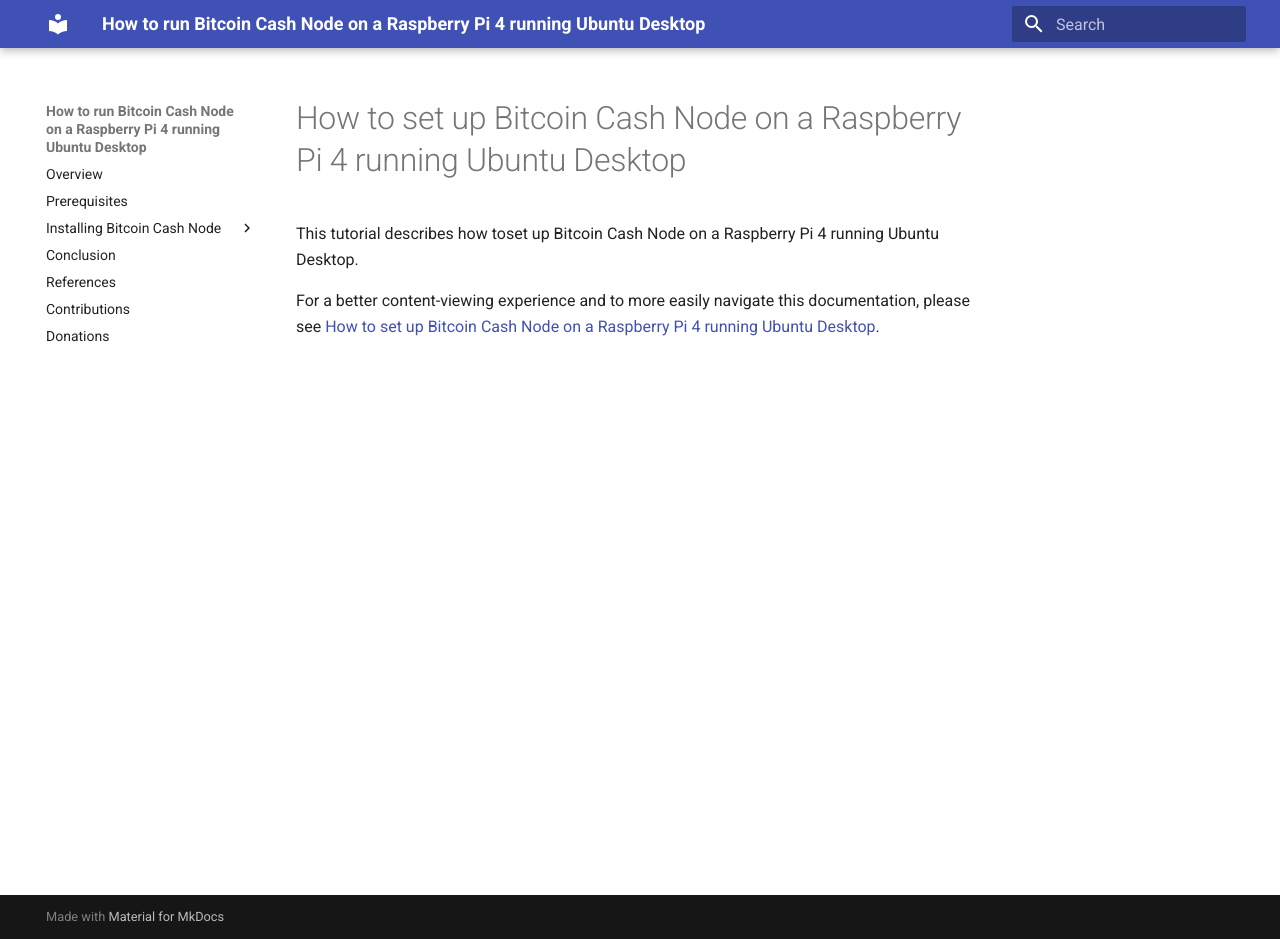
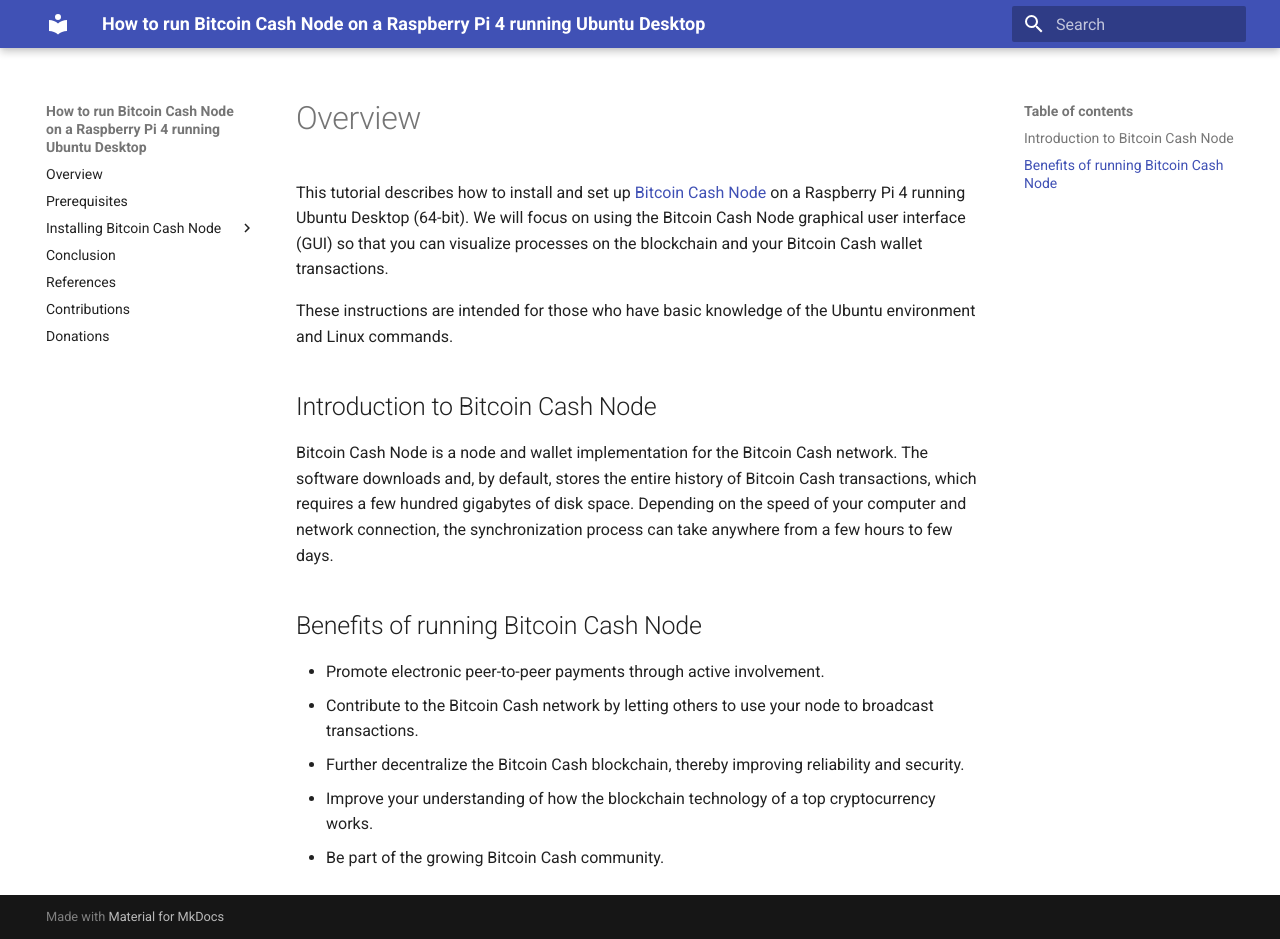
Before and after one commit to josh-wong/bitcoin-cash-node-on-raspberry-pi, an MkDocs documentation site: the page built from docs/index.md, in a window 1280 px wide and 939 px high. Built offline with MkDocs 1.6.1 and Material for MkDocs 9.7.7, drawn with Linux system fonts in a browser that asks for light colours.

Commit message:
Updated file organization

```diff
--- a/docs/index.md
+++ b/docs/index.md
@@ -1,4 +1,17 @@
-# How to set up Bitcoin Cash Node on a Raspberry Pi 4 running Ubuntu Desktop
-This tutorial describes how toset up Bitcoin Cash Node on a Raspberry Pi 4 running Ubuntu Desktop.
+# Overview
 
-For a better content-viewing experience and to more easily navigate this documentation, please see [How to set up Bitcoin Cash Node on a Raspberry Pi 4 running Ubuntu Desktop](https://github.io/josh-wong/bitcoin-cash-node-on-raspberry-pi).
+This tutorial describes how to install and set up [Bitcoin Cash Node](https://bitcoincashnode.org/) on a Raspberry Pi 4 running Ubuntu Desktop (64-bit). We will focus on using the Bitcoin Cash Node graphical user interface (GUI) so that you can visualize processes on the blockchain and your Bitcoin Cash wallet transactions.
+
+These instructions are intended for those who have basic knowledge of the Ubuntu environment and Linux commands.
+
+## Introduction to Bitcoin Cash Node
+
+Bitcoin Cash Node is a node and wallet implementation for the Bitcoin Cash network. The software downloads and, by default, stores the entire history of Bitcoin Cash transactions, which requires a few hundred gigabytes of disk space. Depending on the speed of your computer and network connection, the synchronization process can take anywhere from a few hours to few days.
+
+## Benefits of running Bitcoin Cash Node
+
+- Promote electronic peer-to-peer payments through active involvement.
+- Contribute to the Bitcoin Cash network by letting others to use your node to broadcast transactions.
+- Further decentralize the Bitcoin Cash blockchain, thereby improving reliability and security.
+- Improve your understanding of how the blockchain technology of a top cryptocurrency works.
+- Be part of the growing Bitcoin Cash community.
--- a/mkdocs.yml
+++ b/mkdocs.yml
@@ -4,13 +4,13 @@
   name: material
 
 nav:
-  - Overview: '/installation-and-setup/index.md'
-  - Prerequisites: '/installation-and-setup/01_prerequisites.md'
+  - Overview: 'installation-and-setup/index.md'
+  - Prerequisites: 'installation-and-setup/01_prerequisites.md'
   - Installing Bitcoin Cash Node:
-    - Preparing your Raspberry Pi: '/installation-and-setup/02_preparation.md'
-    - Setting up Bitcoin Cash Node: '/installation-and-setup/03_bchn-setup.md'
-    - Setting up your Bitcoin Cash wallet: '/installation-and-setup/04_wallet-setup.md'
-  - Conclusion: '/installation-and-setup/05_conclusion.md'
-  - References: '/references/index.md'
-  - Contributions: '/contributions/index.md'
-  - Donations: '/donations/index.md'
+    - Preparing your Raspberry Pi: 'installation-and-setup/02_preparation.md'
+    - Setting up Bitcoin Cash Node: 'installation-and-setup/03_bchn-setup.md'
+    - Setting up your Bitcoin Cash wallet: 'installation-and-setup/04_wallet-setup.md'
+  - Conclusion: 'installation-and-setup/05_conclusion.md'
+  - References: 'references/index.md'
+  - Contributions: 'contributions/index.md'
+  - Donations: 'donations/index.md'
```
Also changed, not shown: README.md (+3 -207 lines).
